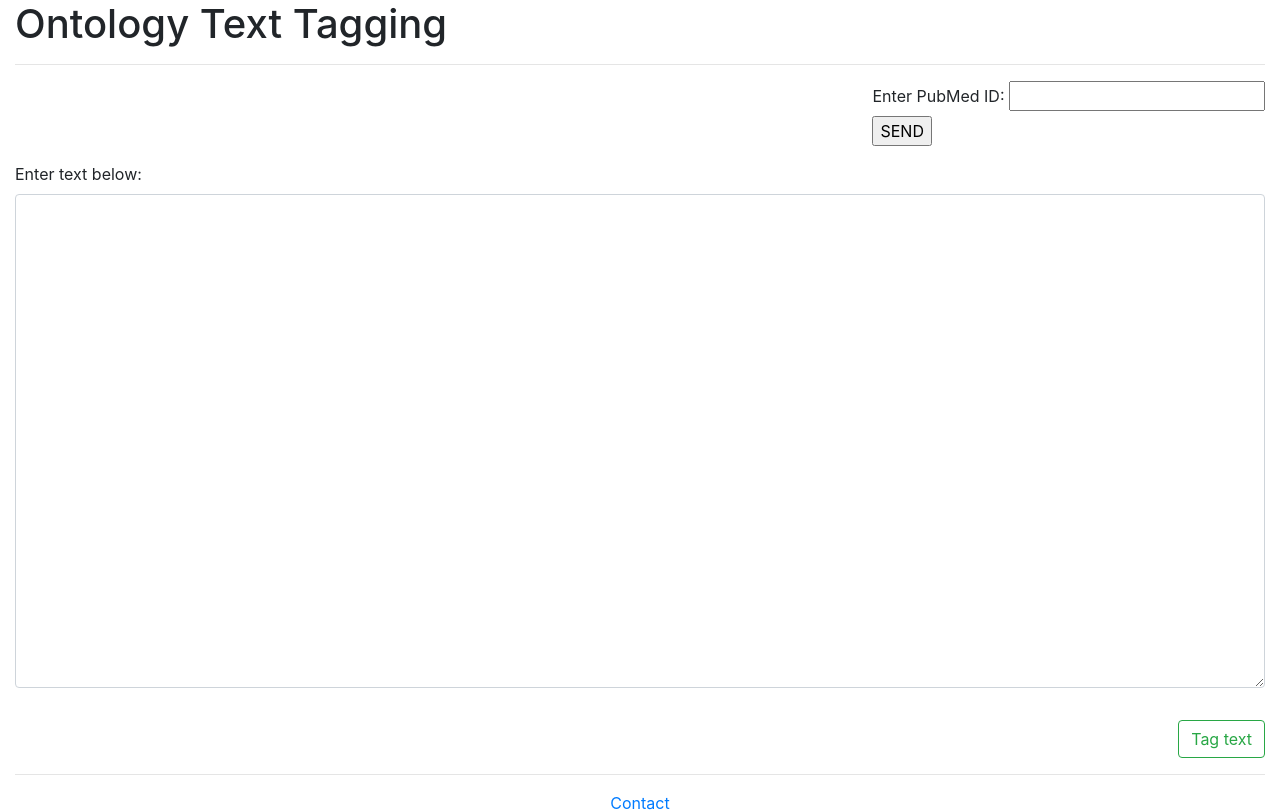
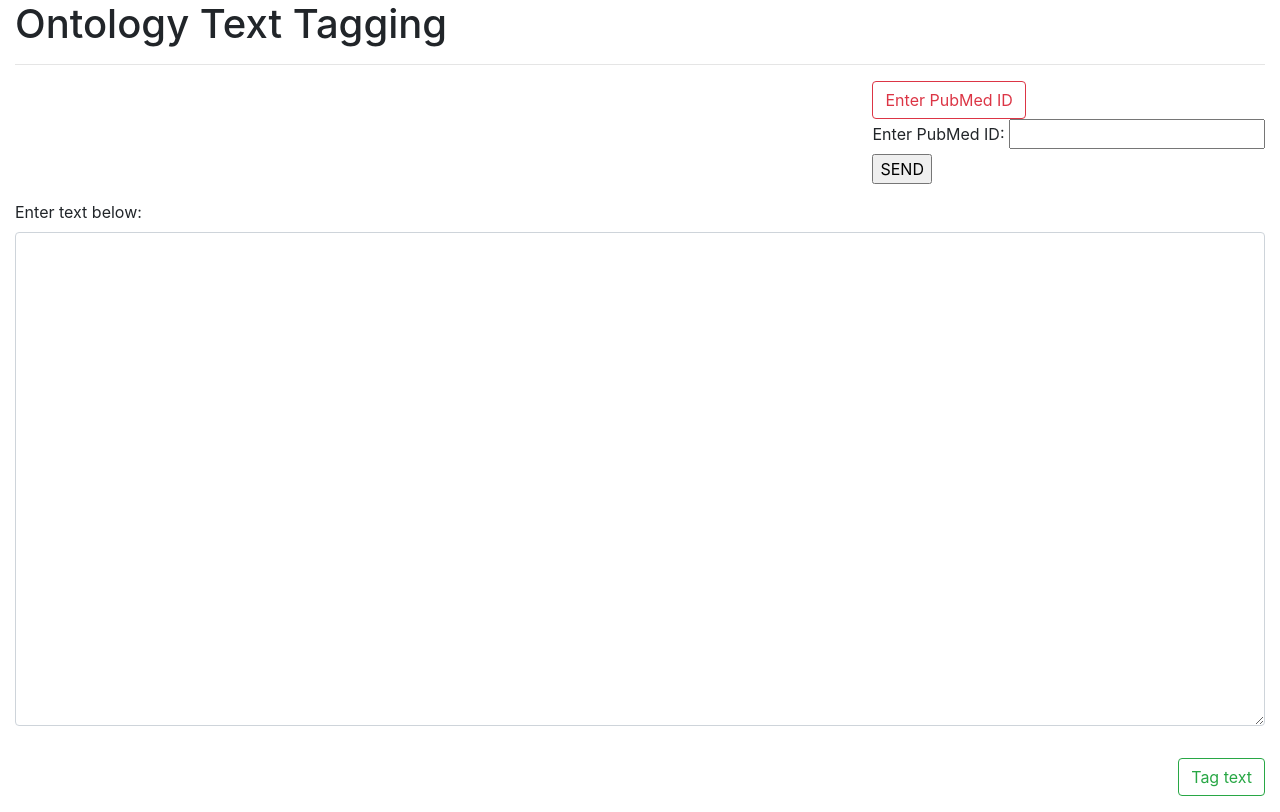
Before and after one commit to ontology-tools/onto-text-tag, a Flask app: page / in a window 1280 px wide. Shown: the top 812 px of the page. Run offline with Flask 2, Linux system fonts and the light colour scheme; some libraries are stand-ins or nearby versions.

Commit message:
bootstrap dialog sending but not re-directing Fix and merge with development
Signed-off-by: Tom <tomjuggler@gmail.com>

```diff
--- a/templates/index.html
+++ b/templates/index.html
@@ -15,10 +15,14 @@
 </div>
 
 {% if not text %}
+<!-- bootbox form button: -->
 <div class="row mb-3">
   <div class="col-md-12">
     <div class="float-right">
-      <!-- <button type=submit id=enter-pubmed-id class="btn btn-outline-danger"></i> Enter PubMed ID</button> -->
+      <!-- todo: convert form to bootbox dialog -->
+      <button type=submit id=enter-pubmed-id class="btn btn-outline-danger"></i> Enter PubMed ID</button>
+      <!-- <button type=submit id=enter-pubmed-id class="btn btn-outline-danger" onclick="submit_pubmed()"></i> Enter PubMed ID</button> -->
+      <!-- todo: remove this form once bootbox dialog is set up -->
       <form action="pubmed" method="post">
         <label for="pubmed_id">Enter PubMed ID: </label>
         <input type="text" id="pubmed_id" name="pubmed_id"><br>
@@ -26,6 +30,19 @@
       </form>
 
     </div>
+  </div>
+</div>
+
+<!-- message box for bootbox form -->
+<div class="row">
+  <!-- The form that gets displayed on the confirmation box, otherwise is hidden -->
+  <div id="message-box" class="form-content" style="display:none;">
+      <form class="form" role="form">
+          <div class="form-group">
+              <label for="pubmed-msg">Pubmed ID</label>
+              <input type="text" class="form-control" id="pubmed-msg" name="pubmed-msg">
+          </div>
+      </form>
   </div>
 </div>
 
@@ -41,6 +58,7 @@
       </div>
     </div>
   </div>
+
   <div class="row mb-3">
     <div class="col-md-12">
       <div class="float-right">
@@ -52,8 +70,86 @@
 
 
 <script type="text/javascript">
+
 /*
+var submit_pubmed = function () {
+        // $("#pubmed-msg").attr('value', 'Updating ' + spreadsheet);
+
+        // Get a confirmation from the user:
+        var modal = bootbox.dialog({
+            title: "Enter PubMed ID",
+            message: $("#message-box").html(),
+            buttons: {
+                confirm: {
+                    label: 'Submit',
+                    className: 'btn-danger',
+                    callback: function () {
+                        var aForm = modal.find(".form");
+                        var formData = aForm.serializeArray(),
+                            dataObj = {};
+                        $(formData).each(function (i, field) {
+                            dataObj[field.name] = field.value;
+                        });
+                        var commit_msg = dataObj["pubmed-msg"];
+                        var msgBody = dataObj["descr"];
+                        if (commit_msg !== null && commit_msg !== undefined) {
+                            if (!commit_msg || commit_msg.trim() === "") {
+                                bootbox.alert({
+                                    closeButton: false,
+                                    message: "PubMed ID cannot be empty. Please fill in PubMed"
+                                });
+                                return;
+                            }
+
+                            // Embed the code into a request.
+                            var request = new XMLHttpRequest();
+                            // Define a function to handle a state change of the request:
+                            request.onreadystatechange = function () {
+                                $("*").css("cursor", "default");
+                                if (request.readyState === 4) {
+                                    if (!request.status) {
+                                        alert("Problem communicating with server");
+                                    }
+                                    else if (request.status === 200) {
+                                        var response = JSON.parse(request.responseText);
+                                        var new_file_sha = response['file_sha'];
+                                        file_sha = new_file_sha;
+                                        // $('#saveAlert').removeClass('alert-danger');
+                                        // $('#saveAlert').addClass('alert-success');
+                                        $("#saveMessage").text('Changes were saved successfully to the repository. ');
+                                        // $("#saveAlert").dismissed = false;
+                                        // $("#saveAlert").show();
+
+                                    } else {
+                                        var response = JSON.parse(request.responseText);
+                                        var errInfo = response['Error'];
+                                        var mergeInfo = response['merge_diff'];
+                                        // $('#saveAlert').removeClass('alert-success');
+                                        // $('#saveAlert').addClass('alert-danger');
+                                        $("#saveMessage").text('There was a problem saving changes: ' + errInfo + "--->" + mergeInfo);
+                                        $(".alert").alert()
+                                        // $("#saveAlert").show();
+                                    }
+                                }
+                            }
+                            // Post the request to the server.
+                            request.open('POST', '/pubmed', true);
+                            request.setRequestHeader('Content-type', 'application/x-www-form-urlencoded');
+                            request.send('pubmed_id=29059413');
+                            // $("*").css("cursor", "progress");
+                        }
+                    }
+                },
+                cancel: {
+                    label: 'Cancel',
+                    className: 'btn-primary'
+                }
+            }
+        });
+    };
+*/
   //prompt for PubMed ID
+  //todo: dialog is sending and python receiving. Only problem: no redirect....???
   $("#enter-pubmed-id").click(function () {
     bootbox.prompt('Enter your PubMed ID', function (result) {
       var request = new XMLHttpRequest();
@@ -63,7 +159,7 @@
             alert("Problem communicating with server");
           }
           else if (request.status === 200) {
-            console.log(request.status);
+            console.log(request.status); //200 ok but no redirect???
           }
           else {
 
@@ -71,15 +167,15 @@
         }
       }
         request.open('POST', '/pubmed', true);
-        // request.setRequestHeader('Content-type', 'application/x-www-form-urlencoded');
+        request.setRequestHeader('Content-type', 'application/x-www-form-urlencoded');
         // request.setRequestHeader("Content-Type", "application/json;charset=UTF-8");
-        // request.send("hello");
-        request.send("pubmed_id" + result);
+        request.send("pubmed_id=29059413");
+        // request.send("pubmed_id=" + result);
         console.log("sent request? " + result);
 
     });
   });
-  */
+
 </script>
 
 {% elif text %}
```
